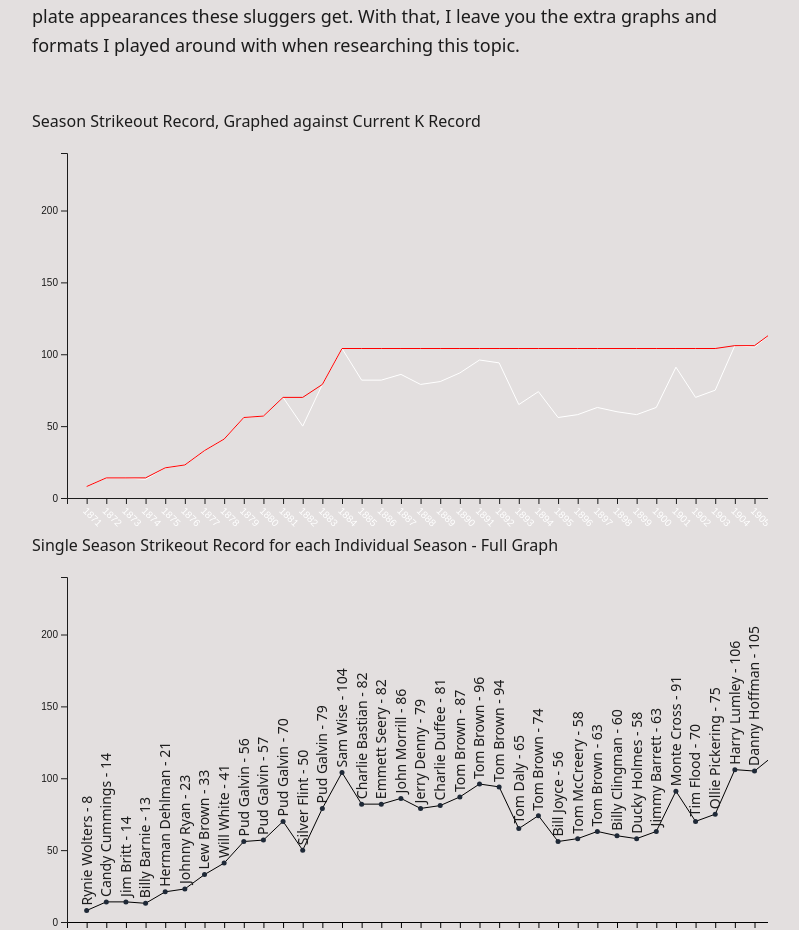
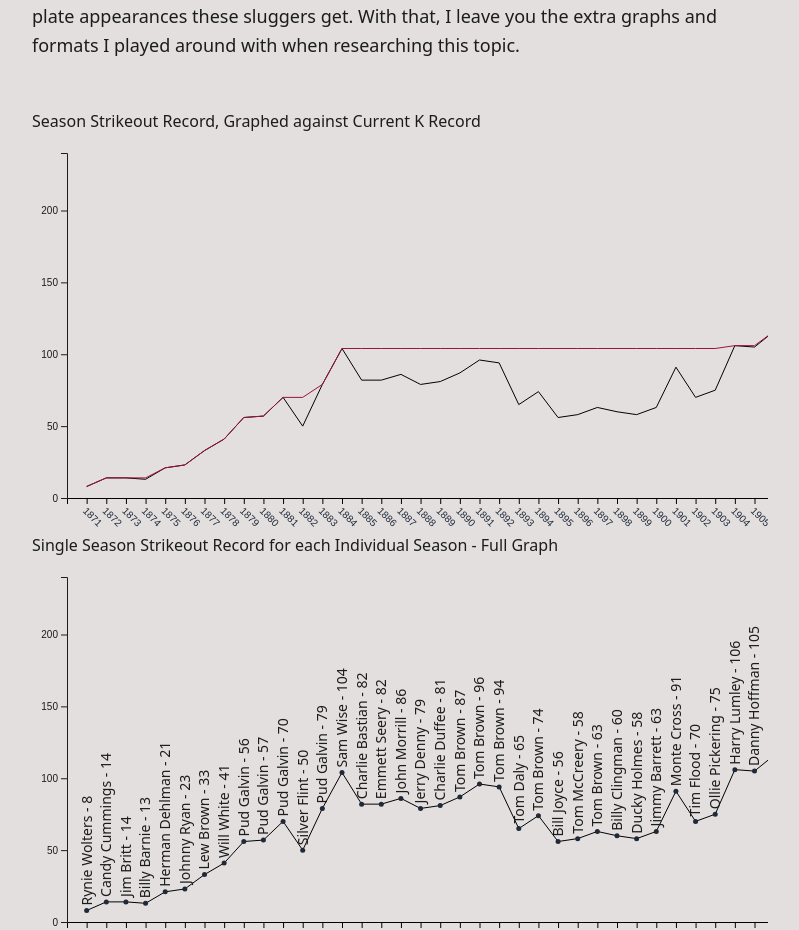
Before and after one commit to ColeB2/probablybaseball, a Next.js app: page /articles/strikeout-progression in a window 1280 px wide. Shown: the part 11061-11991 px from the top of the page, without its empty margins (240-1039 px from the left). Built offline with nearby package versions, Linux system fonts and the light colour scheme.

Commit message:
graph changes for better color light/dark

```diff
--- a/src/components/Graphs/BarGraph.tsx
+++ b/src/components/Graphs/BarGraph.tsx
@@ -63,6 +63,7 @@ export default function BarGraph({
                         y={y(d)}
                         width={x.bandwidth()}
                         height={y(0) - y(d)}
+                        // className="fill-2"
                     />
                 ))}
             </g>
@@ -88,7 +89,7 @@ export default function BarGraph({
                     // Change values for above text that goes above the graph
                     const textAboveGraph = textY < textWidth;
                     const yPos = textAboveGraph ? textY + 10 : textY
-                    const fillColor = textAboveGraph ? "white" : (barLabelColor ?? "black");
+                    // const fillColor = textAboveGraph ? "white" : (barLabelColor ?? "black");
                     const textAnchor = textAboveGraph ? flipAnchor(anchor) : anchor;
 
 
@@ -102,7 +103,8 @@ export default function BarGraph({
                             transform={`rotate(${rotation}, ${xPos}, ${yPos})`}
                             textAnchor={textAnchor}
                             fontSize={barLabelFontSize ?? 10}
-                            fill={fillColor}
+                            className="fill-current stroke-none"
+                            // fill={fillColor}
                         >
                             {labelText}
                         </text>
@@ -124,7 +126,9 @@ export default function BarGraph({
 
                     const axisSelection = d3.select(node).call(axis);
 
-                    axisSelection.selectAll("text").attr("fill", xLabelColor)
+                    // axisSelection.selectAll("text").attr("fill", xLabelColor)
+                    axisSelection.selectAll("text").classed("fill-1", true)
+                    axisSelection.selectAll("path, line").classed("line-1", true)
 
                     // Optionally rotate labels if configured
                     const angle = rotateLabels ?? 0;
--- a/src/components/Graphs/MultiLineplot.tsx
+++ b/src/components/Graphs/MultiLineplot.tsx
@@ -71,9 +71,10 @@ export default function MultiLinePlot({
             <g>
                 {data.map((series, i) => (
                     <path
+                        className={i == 0 ? "line-1" : "line-5"}
                         key={i}
                         fill="none"
-                        stroke={lineColors[i] ?? "white"}
+                        // stroke={lineColors[i] ?? "white"}
                         strokeWidth={1.0}
                         d={line(series) ?? ""}
                     />
@@ -82,13 +83,15 @@ export default function MultiLinePlot({
 
 
 
-            {/* Circles on the data points */}
+            {/* Circles on the data points
+                - note circles done seemingly show? to do fix.
+            */}
             {dataPointCircles && (
-                <g fill="white" stroke="currentColor" strokeWidth={1.5}>
+                <g className="fill-1" strokeWidth={1.5}>
                     {data.map((series, si) =>
-                    series.map((d, i) => (
-                        <circle key={`${si}-${i}`} cx={x(i)} cy={y(d)} r={2.5} />
-                    ))
+                        series.map((d, i) => (
+                            <circle key={`${si}-${i}`} cx={x(i)} cy={y(d)} r={2.5} />
+                        ))
                     )}
                 </g>
             )}
@@ -121,7 +124,7 @@ export default function MultiLinePlot({
                             // Change values for above text that goes above the graph
                             const textAboveGraph = textY < textWidth;
                             const yPos = textAboveGraph ? textY + 10 : textY
-                            const fillColor = textAboveGraph ? "white" : (dataLabelColor ?? "black");
+                            // const fillColor = textAboveGraph ? "white" : (dataLabelColor ?? "black");
                             const textAnchor = textAboveGraph ? flipAnchor(anchor) : anchor;
 
 
@@ -135,7 +138,8 @@ export default function MultiLinePlot({
                                     transform={`rotate(${rotation}, ${xPos}, ${yPos})`}
                                     textAnchor={textAnchor}
                                     fontSize={dataLabelFontSize ?? 10}
-                                    fill={fillColor}
+                                    className="fill-current stroke-none"
+                                    // fill={fillColor}
                                 >
                                     {labelText}
                                 </text>
@@ -169,7 +173,9 @@ export default function MultiLinePlot({
 
                     const axisSelection = d3.select(node).call(axis);
 
-                    axisSelection.selectAll("text").attr("fill", xLabelColor)
+                    // axisSelection.selectAll("text").attr("fill", xLabelColor)
+                    axisSelection.selectAll("text").classed("fill-1", true)
+                    axisSelection.selectAll("path, line").classed("line-1", true)
 
                     // Optionally rotate labels if configured
                     const angle = rotateLabels ?? 0;
```
